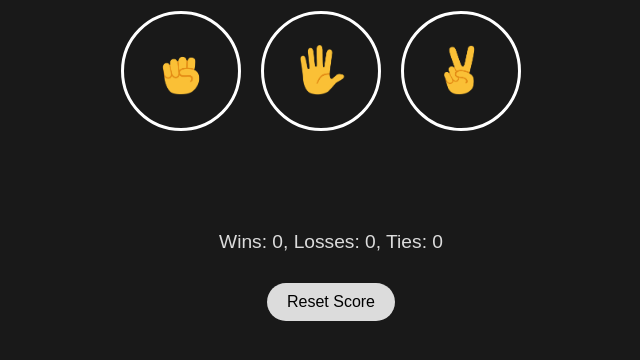
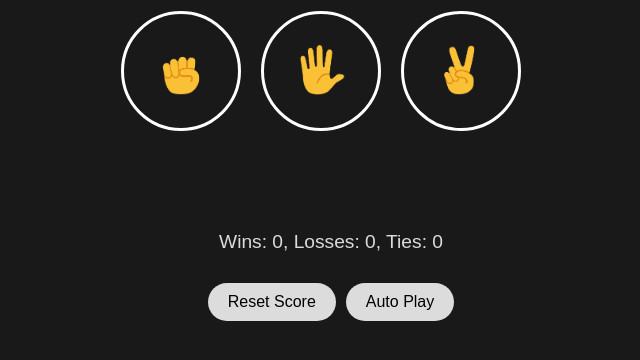
Before and after one commit to AMAY369/RockPaperScissors-Game, a plain HTML site: page Rock-Paper-Scissors/index.html in a window 1280 px wide. Shown: the part 90-450 px from the top of the page, without its empty margins (309-949 px from the left). Drawn offline with Linux system fonts and the light colour scheme.

Commit message:
updated game

```diff
--- a/Rock-Paper-Scissors/index.html
+++ b/Rock-Paper-Scissors/index.html
@@ -36,6 +36,7 @@
       localStorage.removeItem('score');
       updateScoreElement();
     " >Reset Score</button>
+      <button onclick="autoPlay();">Auto Play</button>
     </div>
 
     <script src="script.js">
--- a/Rock-Paper-Scissors/script.js
+++ b/Rock-Paper-Scissors/script.js
@@ -1,3 +1,8 @@
+
+function autoPlay(){
+  const playerMove = pickComputerMove();
+  playGame(playerMove);
+}
 let score = JSON.parse(localStorage.getItem('score')) || {
   wins: 0,
   losses: 0,
--- a/Rock-Paper-Scissors/styles.css
+++ b/Rock-Paper-Scissors/styles.css
@@ -61,6 +61,7 @@ body{
 }
 .reset-button button{
   background-color: rgb(220,220,220);
+  margin: 0 5px;
   border: none;
   font-size: 1rem;
   font-weight: 500;
```
